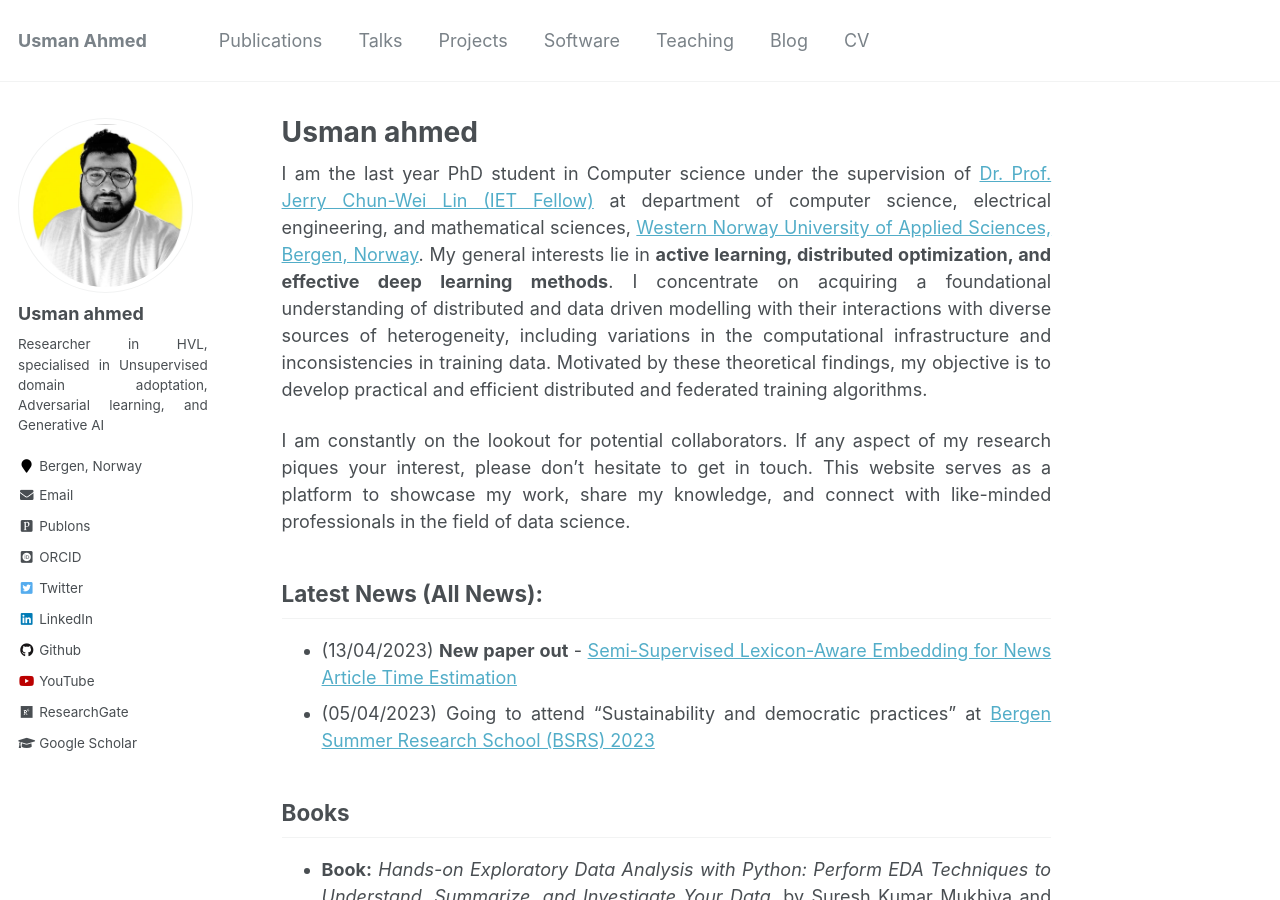
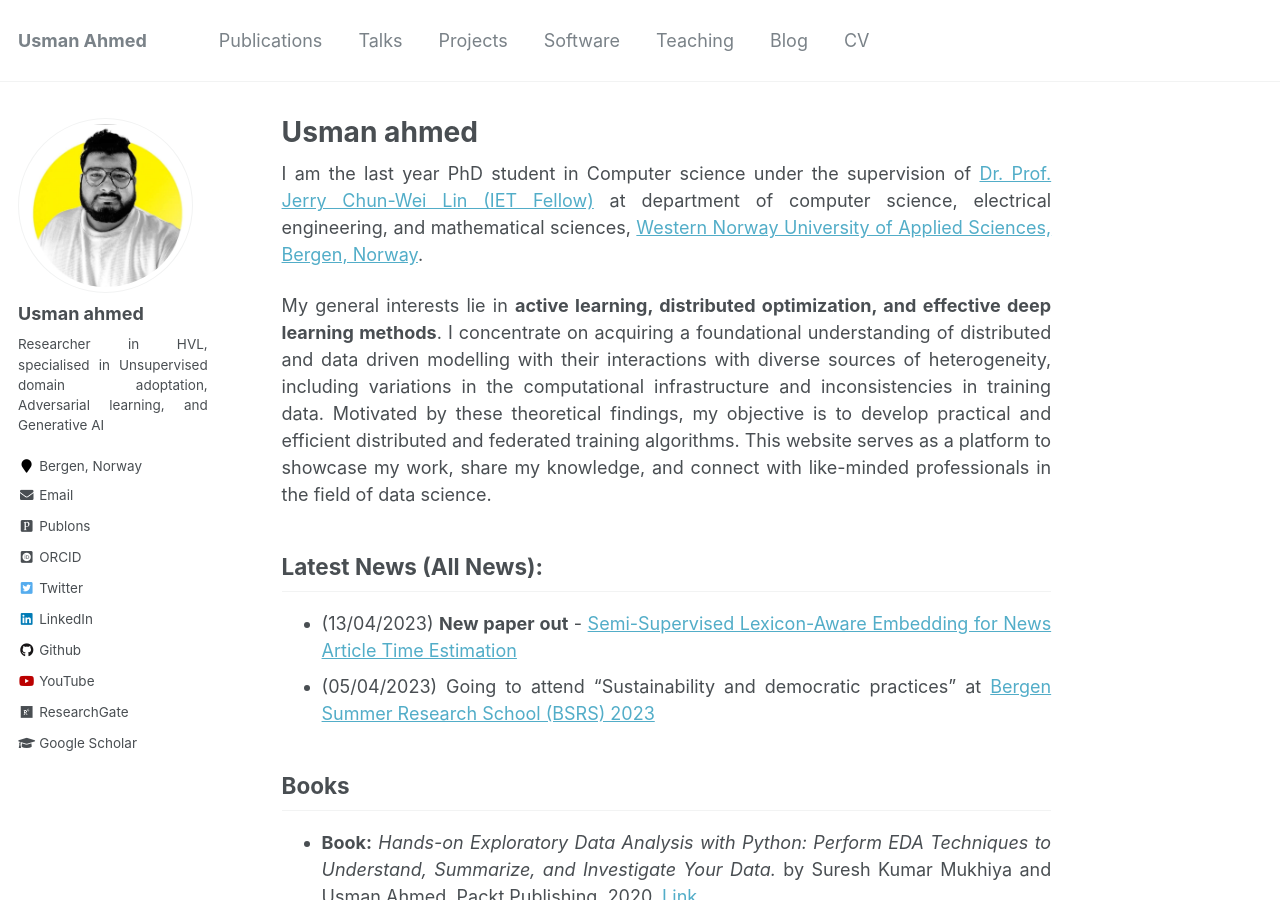
Before and after one commit to iusmanahmed/iusmanahmed.github.io, a Jekyll site: the page built from _pages/about.md, in a window 1280 px wide and 900 px high. Built offline with Jekyll 4.4.1, drawn with Linux system fonts in a browser that asks for light colours; some web fonts are replaced.

Commit message:
update about

```diff
--- a/_pages/about.md
+++ b/_pages/about.md
@@ -9,10 +9,10 @@
 ---
 
 <style>body {text-align: justify}</style>
-I am the last year PhD student in Computer science under the supervision of [Dr. Prof. Jerry Chun-Wei Lin (IET Fellow)](http://www.ikelab.net/about-pi-2/) at department of computer science, electrical engineering, and mathematical sciences, [Western Norway University of Applied Sciences, Bergen, Norway](https://www.hvl.no/person/?user=Usman.Ahmed). My general interests lie in **active learning, distributed optimization, and effective deep learning methods**. I concentrate on acquiring a foundational understanding of distributed and data driven modelling with their interactions with diverse sources of heterogeneity, including variations in the computational infrastructure and inconsistencies in training data. Motivated by these theoretical findings, my objective is to develop practical and efficient distributed and federated training algorithms.
+I am the last year PhD student in Computer science under the supervision of [Dr. Prof. Jerry Chun-Wei Lin (IET Fellow)](http://www.ikelab.net/about-pi-2/) at department of computer science, electrical engineering, and mathematical sciences, [Western Norway University of Applied Sciences, Bergen, Norway](https://www.hvl.no/person/?user=Usman.Ahmed).
 
 
-<style>body {text-align: justify}</style> I am constantly on the lookout for potential collaborators. If any aspect of my research piques your interest, please don't hesitate to get in touch. This website serves as a platform to showcase my work, share my knowledge, and connect with like-minded professionals in the field of data science.
+<style>body {text-align: justify}</style> My general interests lie in **active learning, distributed optimization, and effective deep learning methods**. I concentrate on acquiring a foundational understanding of distributed and data driven modelling with their interactions with diverse sources of heterogeneity, including variations in the computational infrastructure and inconsistencies in training data. Motivated by these theoretical findings, my objective is to develop practical and efficient distributed and federated training algorithms. This website serves as a platform to showcase my work, share my knowledge, and connect with like-minded professionals in the field of data science.
 
 
 ## Latest News (All News):
```
